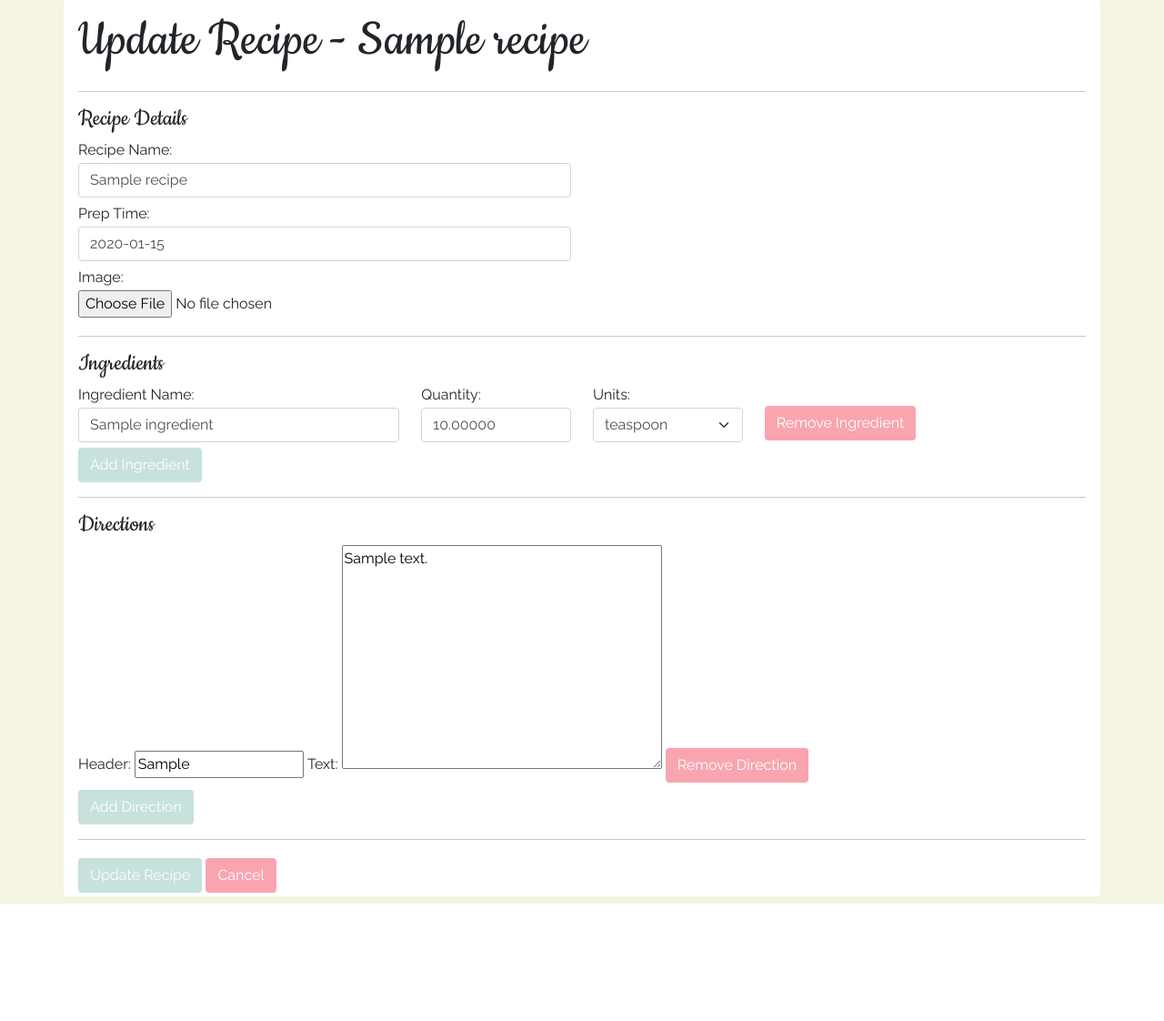
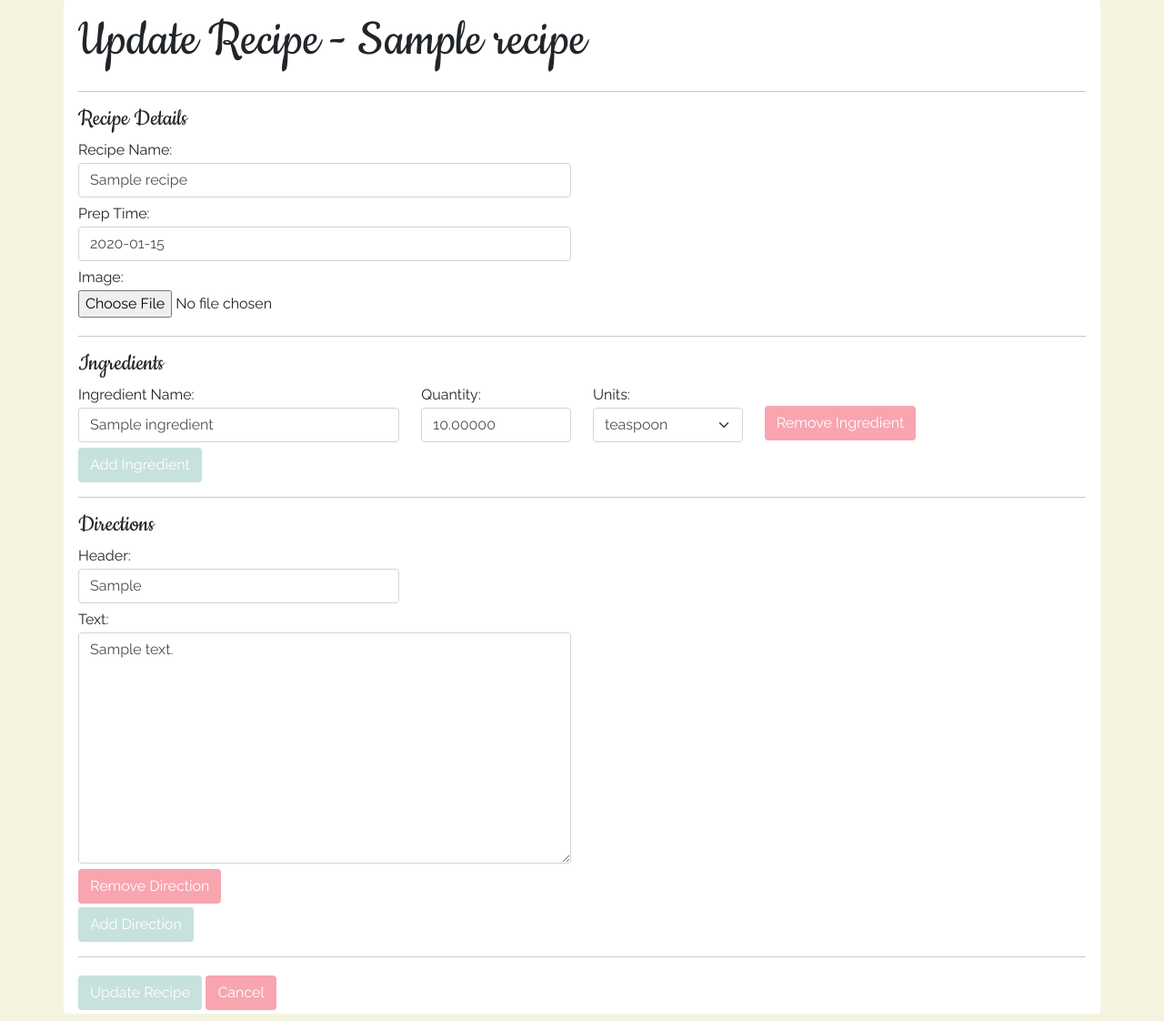
Before and after one commit to TheVulcanWizard/Yumbo, a Django app: page /edit-recipe/1 in a window 1280 px wide. Shown: the part 83-1205 px from the top of the page at 91% size. Before the commit the page ends 1076 px from the top, so only its background shows below. Run offline with Django 3.2, Linux system fonts and the light colour scheme; a user stored in the database is signed in; tables that the repository leaves empty hold one stand-in row (values such as "Sample post"); some libraries are stand-ins or nearby versions.

Commit message:
Formatting changes to directions form

```diff
--- a/recipes/forms.py
+++ b/recipes/forms.py
@@ -28,4 +28,6 @@ class DirectionForm(forms.ModelForm):
         fields = ['position', 'header', 'text']
         widgets = {
             'position': forms.HiddenInput(),
+            'header': forms.TextInput(attrs={'class': 'form-control'}),
+            'text': forms.Textarea(attrs={'class': 'form-control'})
         }
--- a/recipes/templates/recipes/recipe_form.html
+++ b/recipes/templates/recipes/recipe_form.html
@@ -97,21 +97,27 @@
             <hr>
             <h3>Directions</h3>
             {{ direction_forms.management_form }}
-            <div id="directions-form-container">
+            <div id="directions-form-container" class="form-group">
                 {% for direction_form in direction_forms %}
                 <div id="direction-{{ forloop.counter0 }}">
+                    <div class="form-group row">
                         {{ direction_form.id }}
                         {{ direction_form.errors }}
                         {{ direction_form.position }}
-                    <div class="fieldWrapper">
+                        <div class="col-md-4">
                             <label for="direction_form.header">Header:</label>
                             {{ direction_form.header }}
+                        </div>
+                    </div>
+                    <div class="form-group row">
+                        <div class="col-md-6">
                             <label for="direction_form.text">Text:</label>
                             {{ direction_form.text }}
+                        </div>
+                    </div>
                         {{ direction_form.DELETE }}
                         <a href="#" id="delete-direction-button-{{ forloop.counter0 }}" class="btn custom-btn danger-btn">Remove Direction</a>
                         <script type="text/javascript">deleteModelForm("direction", "{{ forloop.counter0 }}")</script>
-                    </div>
                 </div>
                 {% endfor %}
             </div>
```
Lines whose indentation alone changed are shown as unchanged.
